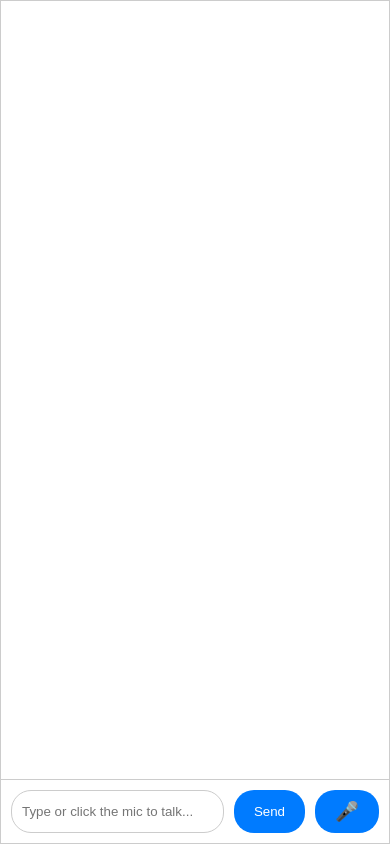
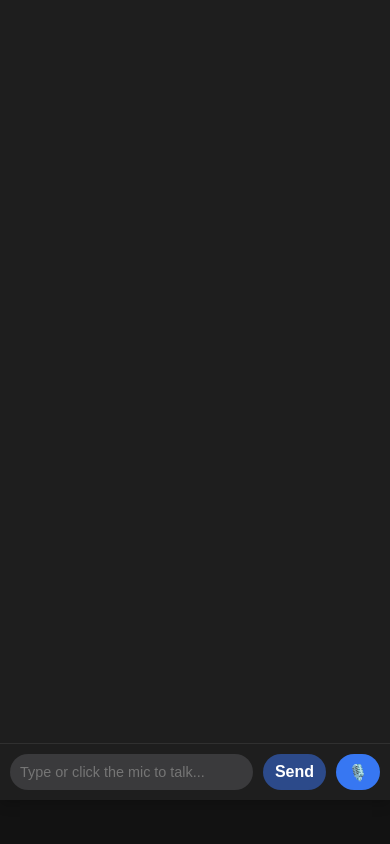
Before and after one commit to PramudithaN/ai-english-tutor, a React (Create React App) app in the folder frontend/: page / in a window 390 px wide. Built offline with nearby package versions, Linux system fonts and the light colour scheme.

Commit message:
fix(theme): added dark theme

```diff
--- a/frontend/package.json
+++ b/frontend/package.json
@@ -13,6 +13,7 @@
     "@types/react-dom": "^19.1.6",
     "react": "^19.1.0",
     "react-dom": "^19.1.0",
+    "react-icons": "^5.5.0",
     "react-markdown": "^10.1.0",
     "react-scripts": "5.0.1",
     "typescript": "^4.9.5",
--- a/frontend/src/App.css
+++ b/frontend/src/App.css
@@ -1,13 +1,40 @@
+/* Define our dark theme color palette */
+:root {
+  --background-color: #121212;
+  --container-color: #1e1e1e;
+  --user-message-color: #3777f2;
+  --ai-message-color: #3a3a3c;
+  --text-color: #e4e6eb;
+  --input-background-color: #3a3a3c;
+  --border-color: #303030;
+}
+
+body {
+  background-color: var(--background-color);
+  color: var(--text-color);
+  margin: 0;
+  font-family: -apple-system, BlinkMacSystemFont, 'Segoe UI', 'Roboto', 'Oxygen',
+    'Ubuntu', 'Cantarell', 'Fira Sans', 'Droid Sans', 'Helvetica Neue',
+    sans-serif;
+  -webkit-font-smoothing: antialiased;
+  -moz-osx-font-smoothing: grayscale;
+}
+
 .App {
-  text-align: center;
   display: flex;
   flex-direction: column;
-  height: 100vh;
-  width: 100%;
-  max-width: 700px;
-  margin: 0 auto;
-  border: 1px solid #ccc;
   box-sizing: border-box;
+
+  /* NEW: Style the chat container */
+  max-width: 720px; /* Limit the width */
+  height: 90vh; /* Limit the height to 90% of the viewport height */
+  max-height: 800px; /* Set a max height for very tall screens */
+  margin: 5vh auto; /* Center the container with margin on top and bottom */
+  border: 1px solid var(--border-color);
+  border-radius: 12px; /* Rounded corners */
+  background-color: var(--container-color);
+  box-shadow: 0 4px 12px rgba(0, 0, 0, 0.2); /* Add a subtle shadow */
+  overflow: hidden; /* Keep children within the rounded corners */
 }
 
 .chat-window {
@@ -27,59 +54,119 @@
 }
 
 .message.user {
-  background-color: #007bff;
+  background-color: var(--user-message-color);
   color: white;
   align-self: flex-end;
   text-align: right;
 }
 
 .message.ai {
-  background-color: #e9e9eb;
-  color: black;
+  background-color: var(--ai-message-color);
+  color: var(--text-color);
   align-self: flex-start;
   text-align: left;
 }
 
+/* Make markdown links look nice */
+.message.ai a {
+    color: #8ab4f8;
+}
+
 .chat-input-form {
   display: flex;
-  padding: 10px;
-  border-top: 1px solid #ccc;
+  padding: 15px;
+  border-top: 1px solid var(--border-color);
+  background-color: var(--container-color);
 }
 
 .chat-input-form input {
   flex-grow: 1;
-  padding: 10px;
-  border: 1px solid #ccc;
+  padding: 12px;
+  border: none;
   border-radius: 20px;
   margin-right: 10px;
+  background-color: var(--input-background-color);
+  color: var(--text-color);
+  font-size: 1em;
+}
+
+.chat-input-form input:focus {
+    outline: none;
+    box-shadow: 0 0 0 2px var(--user-message-color);
 }
 
 .chat-input-form button {
   padding: 10px 20px;
   border: none;
-  background-color: #007bff;
+  background-color: var(--user-message-color);
   color: white;
   border-radius: 20px;
   cursor: pointer;
-}
-
-.chat-input-form button:disabled {
-  background-color: #a0c9f7;
-  cursor: not-allowed;
+  font-size: 1em;
+  font-weight: bold;
 }
 
 .mic-button {
   padding: 10px 15px;
   margin-left: 10px;
-  border: 1px solid #ccc;
-  background-color: #f0f0f0;
+  border: none;
+  background-color: var(--ai-message-color);
+  color: var(--text-color);
   border-radius: 50%; /* Makes it a circle */
   cursor: pointer;
   font-size: 1.2em;
+  display: flex;
+  align-items: center;
+  justify-content: center;
 }
 
 .mic-button.recording {
   background-color: #ff4136; /* Red when recording */
   color: white;
-  border-color: #ff4136;
 }
+
+.chat-input-form button:disabled {
+  background-color: #2c4a8a;
+  cursor: not-allowed;
+}
+
+/* --- NEW: Add this block at the end of App.css for mobile responsiveness --- */
+
+@media (max-width: 600px) {
+  .App {
+    /* Use the full screen height and remove margins on mobile */
+    height: 100vh;
+    margin: 0;
+    border: none;
+    border-radius: 0;
+  }
+
+  .chat-input-form {
+    padding: 10px;
+  }
+
+  .chat-input-form input {
+    padding: 10px;
+    font-size: 0.9em;
+  }
+
+  /* Make the Send and Mic buttons smaller */
+  .chat-input-form button {
+    padding: 8px 12px;
+  }
+
+  .mic-button {
+    padding: 8px 12px;
+    font-size: 1.1em;
+  }
+
+  /* On very narrow screens, we can hide the text "Send" and only show the icon.
+    This makes the input field bigger.
+  */
+  @media (max-width: 380px) {
+    .chat-input-form button[type="submit"] {
+      padding: 10px;
+      border-radius:10%;
+    }
+  }
+}
--- a/frontend/src/App.tsx
+++ b/frontend/src/App.tsx
@@ -1,8 +1,10 @@
 import React, { useState, useRef } from 'react';
+import ReactMarkdown from 'react-markdown';
+// NEW: Import the microphone icon
+import { FaMicrophone, FaPaperPlane } from 'react-icons/fa';
 import './App.css';
-import ReactMarkdown from 'react-markdown';
 
-// Define a type for our message object for better type-safety
+
 type Message = {
   sender: 'user' | 'ai';
   text: string;
@@ -12,32 +14,29 @@ function App() {
   const [messages, setMessages] = useState<Message[]>([]);
   const [userInput, setUserInput] = useState('');
   const [isLoading, setIsLoading] = useState(false);
+  const [isRecording, setIsRecording] = useState(false);
+  const mediaRecorderRef = useRef<MediaRecorder | null>(null);
+  const audioChunksRef = useRef<Blob[]>([]);
+  // Ref for the chat window to auto-scroll
+  const chatWindowRef = useRef<HTMLDivElement | null>(null);
 
-  // --- NEW: State and refs for voice recording ---
-  const [isRecording, setIsRecording] = useState(false);
-  // useRef is used to hold a reference to the MediaRecorder instance
-  const mediaRecorderRef = useRef<MediaRecorder | null>(null);
-  // useRef to hold the audio chunks
-  const audioChunksRef = useRef<Blob[]>([]);
+  // Auto-scroll to the bottom whenever messages change
+  React.useEffect(() => {
+    chatWindowRef.current?.scrollTo(0, chatWindowRef.current.scrollHeight);
+  }, [messages]);
 
-  // This function now handles sending text to the AI, whether from text input or voice
+
   const sendPromptToAI = async (promptText: string) => {
-    // Add the user's message to the chat display first
     const userMessage: Message = { sender: 'user', text: promptText };
-    // We use a functional update to get the most recent state
     setMessages(prevMessages => [...prevMessages, userMessage]);
     setIsLoading(true);
 
-    // --- NEW: Format our message history for the Gemini API ---
-    // The Gemini API expects roles of "user" and "model". Our state uses "user" and "ai".
-    // It also expects the content to be in a `parts` array.
     const historyForAPI = messages.map(msg => ({
       role: msg.sender === 'ai' ? 'model' : 'user',
       parts: [{ text: msg.text }],
     }));
 
     try {
-      // --- MODIFIED: The fetch call now sends the history and the new prompt ---
       const chatResponse = await fetch(`${process.env.REACT_APP_API_URL}api/chat`, {
         method: 'POST',
         headers: { 'Content-Type': 'application/json' },
@@ -50,10 +49,8 @@ function App() {
       if (!chatResponse.ok) throw new Error('Chat API failed');
       const chatData = await chatResponse.json();
       const aiTextMessage: Message = { sender: 'ai', text: chatData.message };
-      // Add the new AI message to our state
       setMessages(prevMessages => [...prevMessages, aiTextMessage]);
 
-      // Get AI audio response (this part remains the same)
       const ttsResponse = await fetch(`${process.env.REACT_APP_API_URL}api/text-to-speech`, {
         method: 'POST',
         headers: { 'Content-Type': 'application/json' },
@@ -73,7 +70,6 @@ function App() {
     }
   };
 
-  // --- MODIFIED: This function now only handles the form submission for text input ---
   const handleTextSubmit = async (e: React.FormEvent) => {
     e.preventDefault();
     if (!userInput.trim()) return;
@@ -81,36 +77,26 @@ function App() {
     setUserInput('');
   };
 
-  // --- NEW: Function to handle starting and stopping the recording ---
-  const handleRecordButtonClick = () => {
-    if (isRecording) {
-      // Stop the recording
-      mediaRecorderRef.current?.stop();
-      setIsRecording(false);
-    } else {
-      // Start a new recording
+  // --- NEW: Separate functions for starting and stopping recording ---
+  const startRecording = () => {
     navigator.mediaDevices.getUserMedia({ audio: true })
       .then(stream => {
-          audioChunksRef.current = []; // Clear previous audio chunks
+        setIsRecording(true);
+        audioChunksRef.current = [];
         const mediaRecorder = new MediaRecorder(stream, { mimeType: 'audio/webm;codecs=opus' });
         mediaRecorderRef.current = mediaRecorder;
 
-          // When data is available, push it to our chunks array
         mediaRecorder.addEventListener("dataavailable", event => {
           audioChunksRef.current.push(event.data);
         });
 
-          // When the recording is stopped, process the audio
         mediaRecorder.addEventListener("stop", async () => {
           setIsLoading(true);
           const audioBlob = new Blob(audioChunksRef.current, { type: 'audio/webm' });
-
-            // Use FormData to send the file to the backend
           const formData = new FormData();
           formData.append("audio", audioBlob);
 
           try {
-              // Send the audio file to the speech-to-text API
             const sttResponse = await fetch(`${process.env.REACT_APP_API_URL}api/speech-to-text`, {
               method: 'POST',
               body: formData,
@@ -118,7 +104,6 @@ function App() {
             if (!sttResponse.ok) throw new Error('Speech-to-Text API failed');
             const sttData = await sttResponse.json();
 
-              // If transcription is successful, send it to the AI
             if (sttData.text) {
               sendPromptToAI(sttData.text);
             }
@@ -132,15 +117,22 @@ function App() {
         });
 
         mediaRecorder.start();
-          setIsRecording(true);
       })
       .catch(err => console.error("Error accessing microphone:", err));
-    }
   };
+
+  const stopRecording = () => {
+    mediaRecorderRef.current?.stop();
+    // Get the browser to release the microphone
+    mediaRecorderRef.current?.stream.getTracks().forEach(track => track.stop());
+    setIsRecording(false);
+  };
+
 
   return (
     <div className="App">
-      <div className="chat-window">
+      {/* We pass the ref to this div */}
+      <div className="chat-window" ref={chatWindowRef}>
         {messages.map((msg, index) => (
           <div key={index} className={`message ${msg.sender}`}>
             <ReactMarkdown>{msg.text}</ReactMarkdown>
@@ -160,15 +152,22 @@ function App() {
           placeholder="Type or click the mic to talk..."
           disabled={isLoading}
         />
-        <button type="submit" disabled={isLoading}>Send</button>
-        {/* NEW: Microphone Button */}
+        <button type="submit" disabled={isLoading || !userInput.trim()}>
+          Send
+          {/* <FaPaperPlane />  */}
+        </button>
+        {/* MODIFIED: Microphone Button with new events */}
         <button
           type="button"
-          onClick={handleRecordButtonClick}
+          onMouseDown={startRecording}
+          onMouseUp={stopRecording}
+          onTouchStart={startRecording}
+          onTouchEnd={stopRecording}
           className={`mic-button ${isRecording ? 'recording' : ''}`}
           disabled={isLoading && !isRecording}
         >
-          🎤
+          🎙️
+          {/* <FaMicrophone />  */}
         </button>
       </form>
     </div>
```
Also changed, not shown: 1 other file (tests, documents, lock files or other folders). Lines whose indentation alone changed are shown as unchanged.
